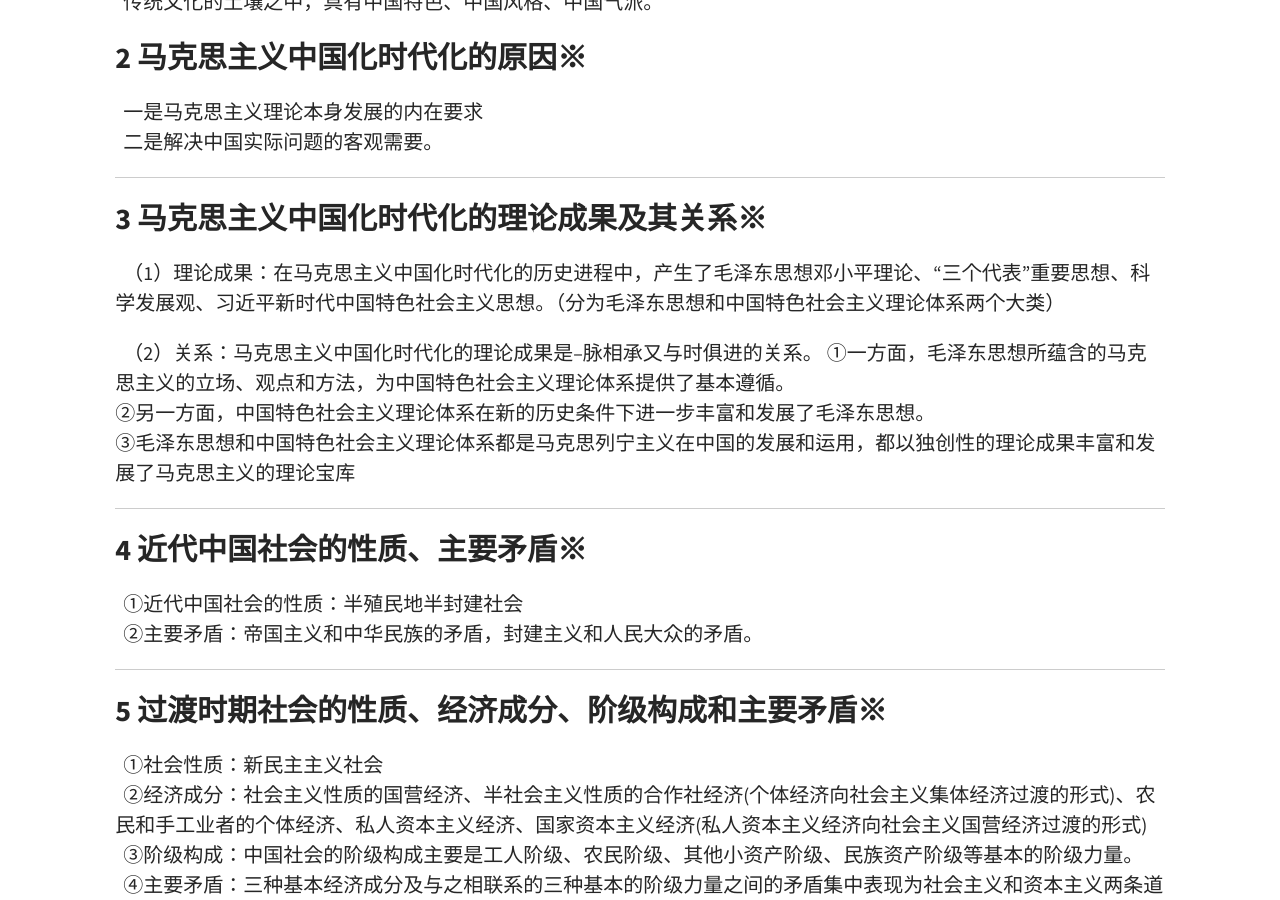
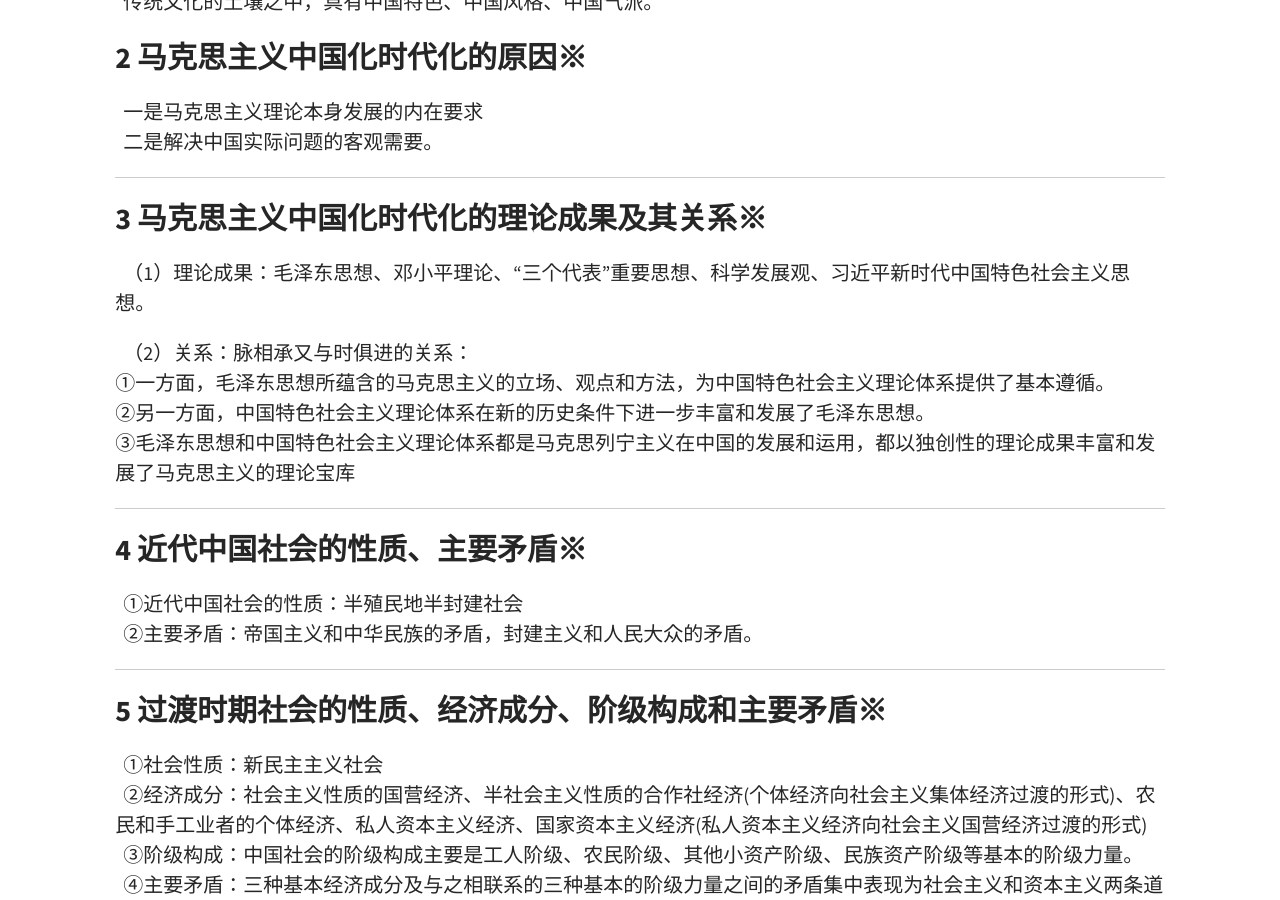
Before and after one commit to WolfRanok/WolfRanok.github.io, a Jekyll site: the page built from _posts/2023-6-11-wuhan-maogai.md, in a window 1280 px wide and 900 px high, scrolled down 39772 px. Built offline with Jekyll 4.4.1, drawn with Linux system fonts in a browser that asks for light colours.

Commit message:
Update 2023-6-11-wuhan-maogai.md

```diff
--- a/_posts/2023-6-11-wuhan-maogai.md
+++ b/_posts/2023-6-11-wuhan-maogai.md
@@ -1787,9 +1787,9 @@ permalink: maogai # 这条会将该界面的URL自定义
 
 ### 3 马克思主义中国化时代化的理论成果及其关系※
 
-&nbsp;&nbsp;（1）理论成果：在马克思主义中国化时代化的历史进程中，产生了毛泽东思想邓小平理论、“三个代表”重要思想、科学发展观、习近平新时代中国特色社会主义思想。（分为毛泽东思想和中国特色社会主义理论体系两个大类）
-
-&nbsp;&nbsp;（2）关系：马克思主义中国化时代化的理论成果是--脉相承又与时俱进的关系。
+&nbsp;&nbsp;（1）理论成果：毛泽东思想、邓小平理论、“三个代表”重要思想、科学发展观、习近平新时代中国特色社会主义思想。
+
+&nbsp;&nbsp;（2）关系：脉相承又与时俱进的关系：<br>
 ①一方面，毛泽东思想所蕴含的马克思主义的立场、观点和方法，为中国特色社会主义理论体系提供了基本遵循。<br>
 ②另一方面，中国特色社会主义理论体系在新的历史条件下进一步丰富和发展了毛泽东思想。<br>
 ③毛泽东思想和中国特色社会主义理论体系都是马克思列宁主义在中国的发展和运用，都以独创性的理论成果丰富和发展了马克思主义的理论宝库<br>
```
